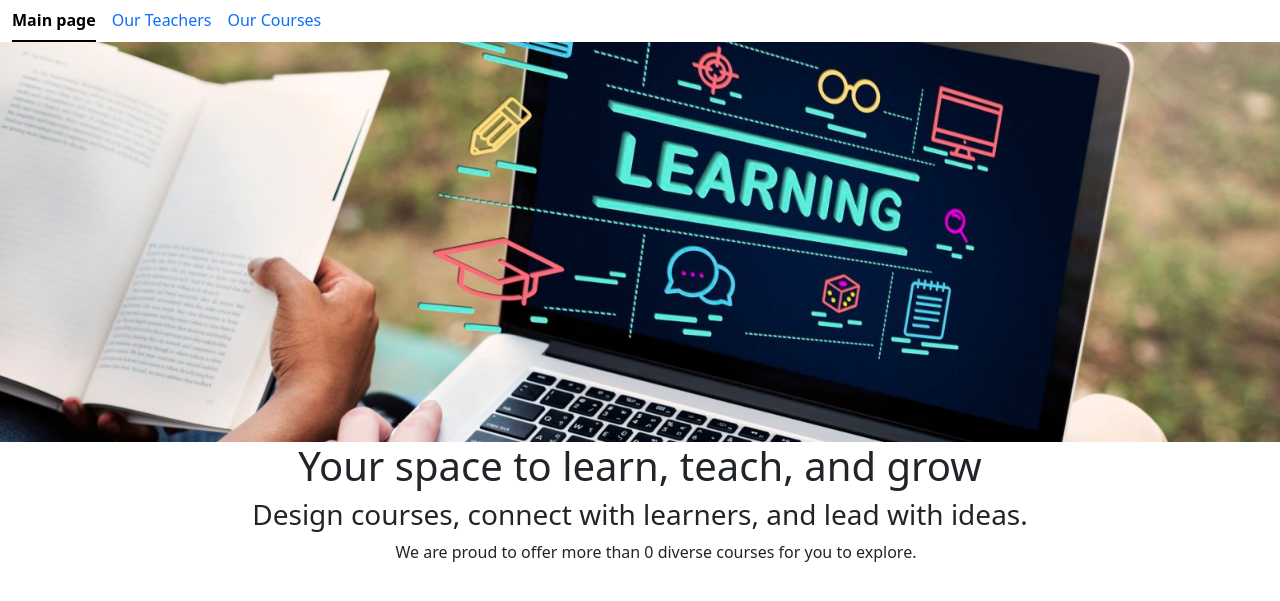
After one commit to Ngayka/EduContentManager, a Django app: page / in a window 1280 px wide. The commit adds this page. Shown: the top 601 px of the page. Run offline with Django 5.2, Linux system fonts and the light colour scheme; data that the repository does not hold is empty.

Commit message:
created main page(index.html), sidebar and pagination)

```diff
--- a/EduContentManager/settings.py
+++ b/EduContentManager/settings.py
@@ -125,6 +125,7 @@ USE_TZ = True
 # https://docs.djangoproject.com/en/5.2/howto/static-files/
 
 STATIC_URL = 'static/'
+STATICFILES_DIRS = [BASE_DIR / "static"]
 
 #CRISPY_TEMPLATE_PACK = "bootstrap5"
 
--- a/courses/urls.py
+++ b/courses/urls.py
@@ -1,9 +1,19 @@
 from django.urls import path
-from courses.views import index, TeacherListView, TeacherDetailView
+from courses.views import (index,
+                           TeacherListView,
+                           TeacherDetailView,
+                           CourseDetailView,
+                           CoursesListView,
+                           LessonListView,
+                           LessonDetailView,)
 
 app_name = 'courses'
 urlpatterns = [
-    path('courses/', index, name='index'),
-    path("teachers", TeacherListView.as_view(), name='teacher-list'),
-    path("teachers/<int:pk>", TeacherDetailView.as_view(), name='teacher-detail'),
+    path('', index, name='index'),
+    path("teachers/", TeacherListView.as_view(), name='teacher-list'),
+    path("teachers/<int:pk>/", TeacherDetailView.as_view(), name='teacher-detail'),
+    path("courses/", CoursesListView.as_view(), name='course-list'),
+    path("courses/<int:pk>/", CourseDetailView.as_view(), name='course-detail'),
+    path("courses/<int:pk>/lessons/", LessonListView.as_view(), name='lesson-list'),
+    path("lessons/<int:pk>/", LessonDetailView.as_view(), name='lesson-detail'),
 ]
--- a/courses/views.py
+++ b/courses/views.py
@@ -3,7 +3,7 @@ from django.http import HttpResponse
 from django.shortcuts import render
 from django.views.generic import ListView, DetailView
 
-from courses.models import Teacher, Course
+from courses.models import Teacher, Course, Lesson
 
 
 def index(request):
@@ -29,3 +29,14 @@ class TeacherDetailView(DetailView):
 class CoursesListView(ListView):
     model = Course
     context_object_name = "courses"
+
+class CourseDetailView(DetailView):
+    model = Course
+
+class LessonListView(ListView):
+    model = Lesson
+    context_object_name = "lessons"
+    queryset = Lesson.objects.select_related("course")
+
+class LessonDetailView(DetailView):
+    model = Lesson
--- /dev/null
+++ b/static/css/style.css
@@ -0,0 +1,6 @@
+.main-image {
+    width: 100%;
+    height: 50vh;
+    object-fit: cover;
+
+}
--- a/templates/base.html
+++ b/templates/base.html
@@ -2,14 +2,26 @@
 <html lang="en">
 <head>
   <meta charset="UTF-8">
-  <link href="https://cdn.jsdelivr.net/npm/bootstrap@5.3.6/dist/css/bootstrap.min.css" rel="stylesheet" integrity="sha384-4Q6Gf2aSP4eDXB8Miphtr37CMZZQ5oXLH2yaXMJ2w8e2ZtHTl7GptT4jmndRuHDT" crossorigin="anonymous">>
+  <link href="https://cdn.jsdelivr.net/npm/bootstrap@5.3.6/dist/css/bootstrap.min.css" rel="stylesheet" integrity="sha384-4Q6Gf2aSP4eDXB8Miphtr37CMZZQ5oXLH2yaXMJ2w8e2ZtHTl7GptT4jmndRuHDT" crossorigin="anonymous">
 
   {% block title %}<title>On-line courses</title>{% endblock %}
   <meta name="viewport" content="width=device-width, initial-scale=1, shrink-to-fit=no">
+{% load static %}
+  <link rel="stylesheet" href="{% static 'css/style.css' %}">
 </head>
 <body>
-{% block sidebar %}
-{% include 'included/sidebar.html' %}
-{%  endblock %}
+<div class="container-fluid">
+  {% block sidebar %}
+    {% include  'included/sidebar.html' %}
+  {% endblock %}
+</div>
+<div>
+  {% block content %}
+
+  {% endblock %}
+{% block pagination %}
+{% include  'included/pagination.html' %}
+{% endblock %}
+</div>
 </body>
 </html>
--- a/templates/courses/index.html
+++ b/templates/courses/index.html
@@ -0,0 +1,10 @@
+{% extends 'base.html' %}
+{% load static %}
+{% block content %}
+  <img class="main-image" src="{% static 'courses/images/main_page.jpg' %}" alt="On-line education platform">
+  <h1 class="text-center">Your space to learn, teach, and grow</h1>
+  <h3 class="text-center">Design courses, connect with learners, and lead with ideas.</h3>
+<ul>
+<p class="text-center">We are proud to offer more than {{ num_courses }} diverse courses for you to explore.</p>
+</ul>
+{% endblock %}
--- /dev/null
+++ b/templates/included/sidebar.html
@@ -0,0 +1,13 @@
+{% block sidebar %}
+<ul class="nav nav-underline">
+  <li class="nav-item">
+    <a class="nav-link active" aria-current="page" href="{% url 'courses:index' %}">Main page</a>
+  </li>
+  <li class="nav-item">
+    <a class="nav-link" href="#">Our Teachers</a>
+  </li>
+  <li class="nav-item">
+    <a class="nav-link" href="#">Our Courses</a>
+  </li>
+</ul>
+{% endblock %}
```
Also changed, not shown: static/__init__.py (added), static/courses/images/main_page.jpg (added).
